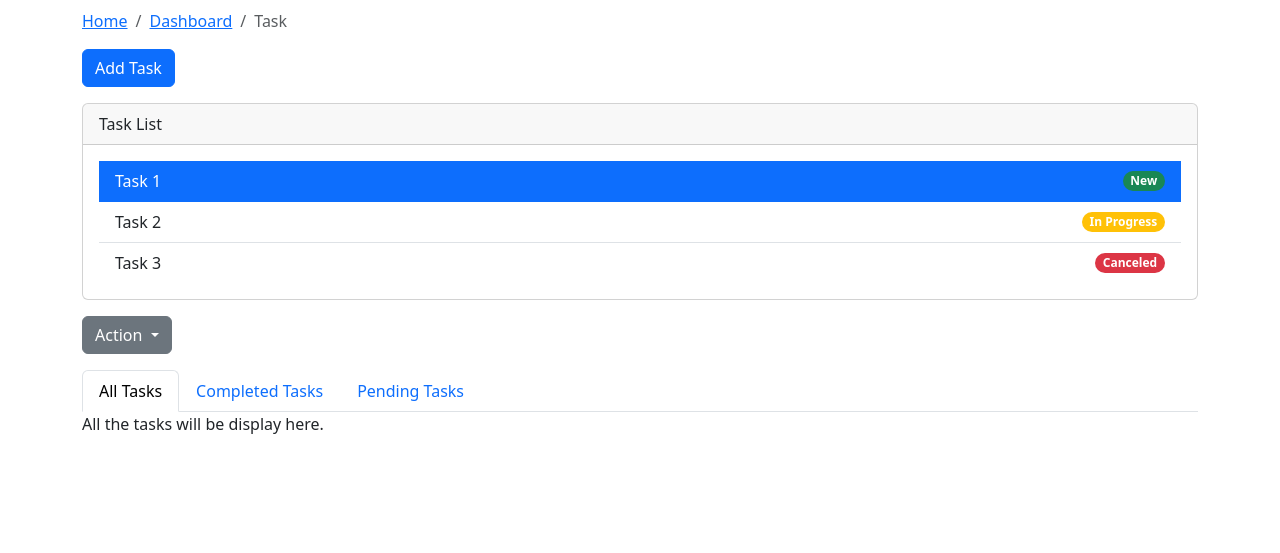
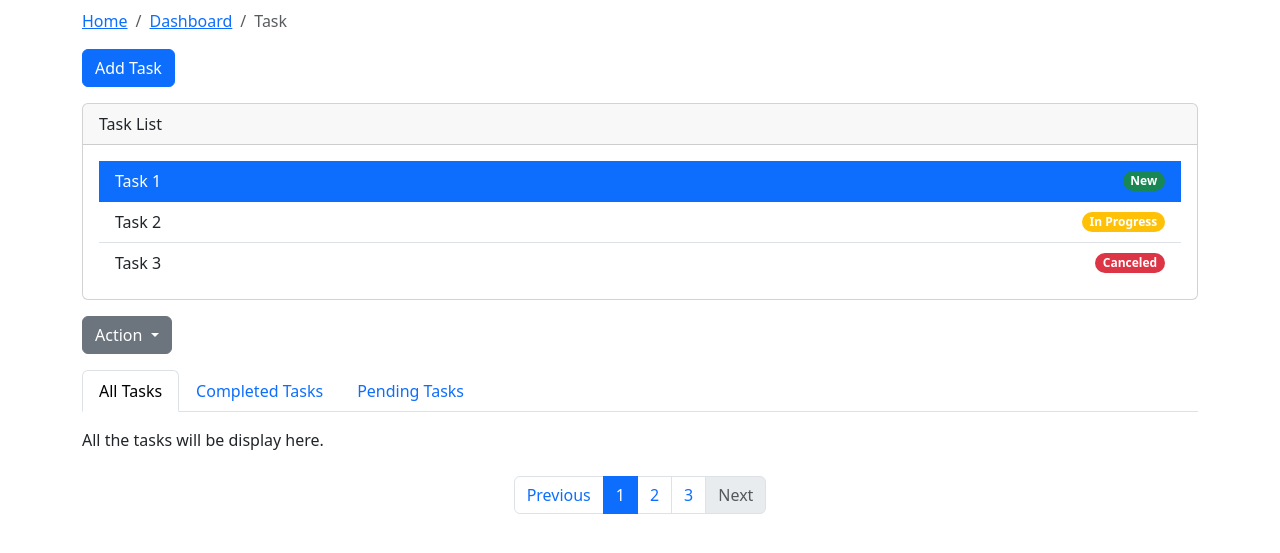
Before and after one commit to dilen1999/Boostrap-2, a plain HTML site: page index.html in a window 1280 px wide. Shown: the part 63-616 px from the top of the page. Drawn offline with nearby package versions, Linux system fonts and the light colour scheme.

Commit message:
pagination

```diff
--- a/index.html
+++ b/index.html
@@ -197,7 +197,7 @@
           </li>
         </ul>
 
-        <div class="tab-content">
+        <div class="tab-content mt-3">
           <div class="tab-pane show fade active" id="allTask">
             <p>All the tasks will be display here.</p>
           </div>
@@ -210,6 +210,25 @@
             <p>Pending tasks will be display here.</p>
           </div>
         </div>
+
+        <!-- Pagination -->
+        <div>
+          <nav>
+            <ul class="pagination justify-content-center mt-4">
+              <li class="page-item">
+                <a class="page-link" href="#">Previous</a>
+              </li>
+              <li class="page-item">
+                <a class="page-link active" href="#">1</a>
+              </li>
+              <li class="page-item"><a class="page-link" href="#">2</a></li>
+              <li class="page-item"><a class="page-link" href="#">3</a></li>
+              <li class="page-item">
+                <a class="page-link disabled" href="#">Next</a>
+              </li>
+            </ul>
+          </nav>
+        </div>
       </div>
     </main>
 
```
